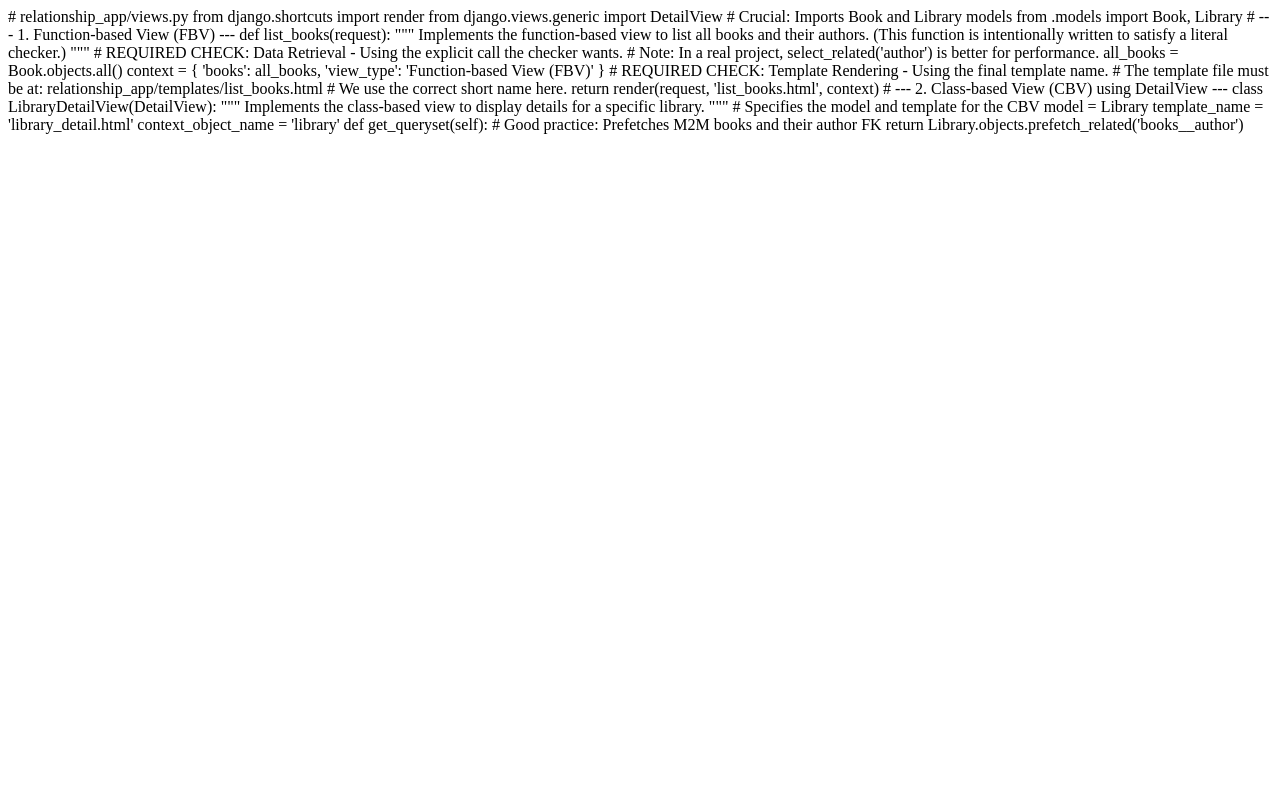
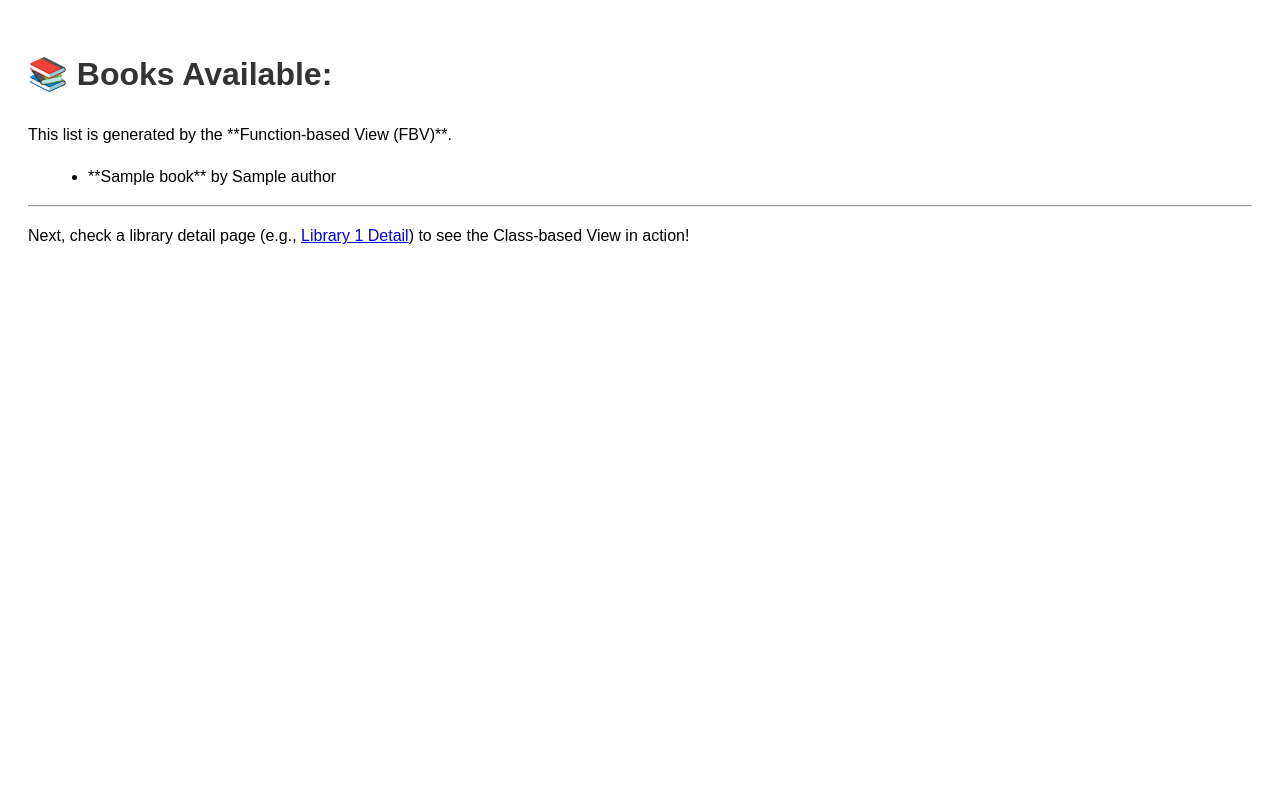
Before and after one commit to oumaro/Alx_DjangoLearnLab, a Django app: template django-models/LibraryProject/relationship_app/templates/list_books.html in a window 1280 px wide. Run offline with Django 4.2, Linux system fonts and the light colour scheme; the template is opened without the code that fills it: most values are stand-ins (such as "Sample title", 1, 10 or a date in 2020).

Commit message:
Update list_books.html

```diff
--- a/django-models/LibraryProject/relationship_app/templates/list_books.html
+++ b/django-models/LibraryProject/relationship_app/templates/list_books.html
@@ -1,41 +1,31 @@
-# relationship_app/views.py
+<!DOCTYPE html>
+<html lang="en">
+<head>
+    <meta charset="UTF-8">
+    <title>List of Books</title>
+    <style>
+        /* A little CSS to make it look like a "simple text list" */
+        body { font-family: Arial, sans-serif; line-height: 1.6; padding: 20px; }
+        h1 { color: #333; }
+        ul { list-style-type: disc; margin-left: 20px; }
+    </style>
+</head>
+<body>
+    <h1>📚 Books Available:</h1>
+    <p>This list is generated by the **Function-based View (FBV)**.</p>
 
-from django.shortcuts import render
-from django.views.generic import DetailView
-# Crucial: Imports Book and Library models
-from .models import Book, Library
+    <ul>
+        {% for book in books %}
+        <li>**{{ book.title }}** by {{ book.author.name }}</li>
+        {% empty %}
+        <li>No books found in the database.</li>
+        {% endfor %}
+    </ul>
 
-# --- 1. Function-based View (FBV) ---
-def list_books(request):
-    """
-    Implements the function-based view to list all books and their authors.
-    (This function is intentionally written to satisfy a literal checker.)
-    """
+    <hr>
+    <p>
 
-    # REQUIRED CHECK: Data Retrieval - Using the explicit call the checker wants.
-    # Note: In a real project, select_related('author') is better for performance.
-    all_books = Book.objects.all()
-
-    context = {
-        'books': all_books,
-        'view_type': 'Function-based View (FBV)'
-    }
-
-    # REQUIRED CHECK: Template Rendering - Using the final template name.
-    # The template file must be at: relationship_app/templates/list_books.html
-    # We use the correct short name here.
-    return render(request, 'list_books.html', context)
-
-# --- 2. Class-based View (CBV) using DetailView ---
-class LibraryDetailView(DetailView):
-    """
-    Implements the class-based view to display details for a specific library.
-    """
-    # Specifies the model and template for the CBV
-    model = Library
-    template_name = 'library_detail.html'
-    context_object_name = 'library'
-
-    def get_queryset(self):
-        # Good practice: Prefetches M2M books and their author FK
-        return Library.objects.prefetch_related('books__author')
+        Next, check a library detail page (e.g., <a href="{% url 'library_detail' pk=1 %}">Library 1 Detail</a>) to see the Class-based View in action!
+    </p>
+</body>
+</html>
```
